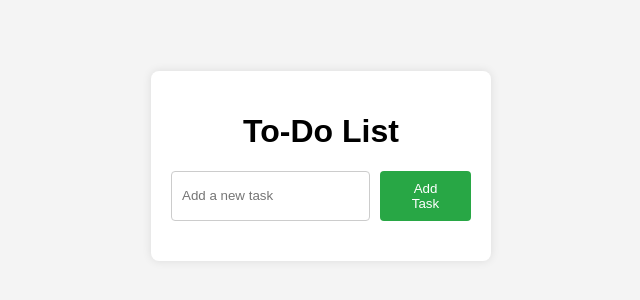
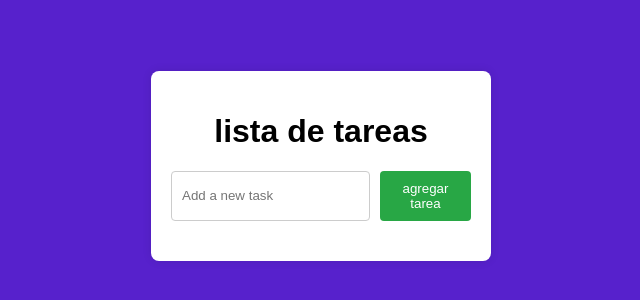
Before and after one commit to VIASLab/todo-app, a website: page frontend/index.html in a window 1280 px wide. Shown: the part 234-534 px from the top of the page, without its empty margins (319-959 px from the left). Drawn offline with Linux system fonts and the light colour scheme; no server answers.

```diff
--- a/frontend/index.html
+++ b/frontend/index.html
@@ -8,10 +8,10 @@
 </head>
 <body>
     <div class="container">
-        <h1>To-Do List</h1>
+        <h1>lista de tareas</h1>
         <form id="task-form">
             <input type="text" id="task-input" placeholder="Add a new task" required>
-            <button type="submit">Add Task</button>
+            <button type="submit">agregar tarea</button>
         </form>
         <ul id="task-list"></ul>
     </div>
--- a/frontend/styles.css
+++ b/frontend/styles.css
@@ -1,6 +1,6 @@
 body {
     font-family: Arial, sans-serif;
-    background-color: #f4f4f4;
+    background-color: #5721cc;
     margin: 0;
     padding: 0;
     display: flex;
--- a/package.json
+++ b/package.json
@@ -11,6 +11,7 @@
   "license": "ISC",
   "dependencies": {
     "body-parser": "^1.20.2",
+    "cors": "^2.8.5",
     "express": "^4.19.2",
     "mongoose": "^8.5.1"
   }
```
Also changed, not shown: 1 other file.
